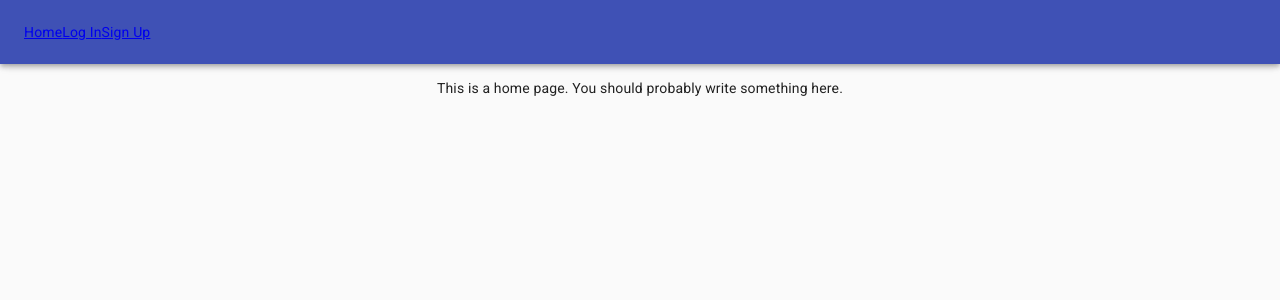
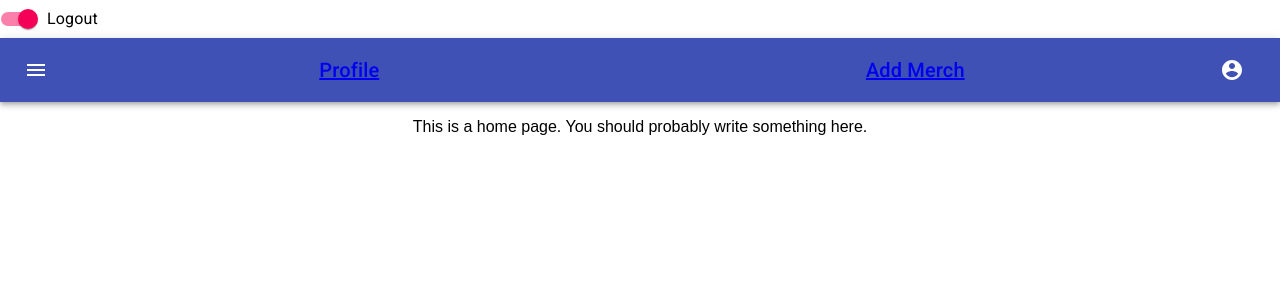
Before and after one commit to mayhemphone/sodsc-client, a React (Create React App) app: page / in a window 1280 px wide. Shown: the top 300 px of the page. Built offline with nearby package versions, Linux system fonts and the light colour scheme.

Commit message:
exploring second nav level component

```diff
--- a/src/App.js
+++ b/src/App.js
@@ -22,6 +22,7 @@ class App extends Component {
 
   componentDidMount = () => {
 	// GET USER INFO
+	this.getUser()
   }
 
   resetUser = () =>{
--- a/src/layout/Nav.js
+++ b/src/layout/Nav.js
@@ -1,10 +1,10 @@
 import React, { Component } from 'react';
 import { Link } from 'react-router-dom';
-import logo from '../logo.svg';
 import { AppBar, Toolbar, CssBaseline, useScrollTrigger, Slide, Typography, IconButton, MenuIcon, Menu, MenuItem } from '@material-ui/core/';
 import {AccountCircle} from '@material-ui/icons/';
 import PropTypes from 'prop-types';
 import { makeStyles } from '@material-ui/core/styles';
+import NavContent from './NavContent'
 
 const useStyles = makeStyles(theme => ({
   root: {
@@ -50,41 +50,51 @@ class Nav extends Component {
     this.props.resetUser()
   }
 
-  render() {
-    let links = '';
-    if(this.props.user){
-      links = (
-          <span>
-            <a onClick={this.handleLogout}>Logout</a>
-            <Link to="/profile">Profile</Link>
-            <Link to="/add-merch">Add Merch</Link>
-          </span>
-        );
-    }
-    else {
-      links = (
-          <span>
-            <Link to="/login">Log In</Link>
-            <Link to="/signup">Sign Up</Link>
-          </span>
-        );
-    }
-    return(
-        <React.Fragment>
-          <CssBaseline />
-		      <HideOnScroll {...this.props}>
-		        <AppBar>
-		          <Toolbar>
-		            <Link to="/">Home</Link>
-		            {links}
-		          </Toolbar>
-		        </AppBar>
-		      </HideOnScroll>
-		      <Toolbar />
+//   render() {
+//     let links = '';
+//     if(this.props.user){
+//       links = (
+//           <span>
+//             <a onClick={this.handleLogout}>Logout</a>
+//             <Link to="/profile">Profile</Link>
+//             <Link to="/add-merch">Add Merch</Link>
+//           </span>
+//         );
+//     }
+//     else {
+//       links = (
+//           <span>
+//             <Typography variant="h6" >
+//             	<Link to="/login">Log In</Link>
+//           	</Typography>
+//           	<Typography variant="h6" >
+//             	<Link to="/signup">Sign Up</Link>
+//            	</Typography>
+//           </span>
+//         );
+//     }
+//     return(
+//         <React.Fragment>
+//           <CssBaseline />
+// 		      <HideOnScroll {...this.props}>
+// 		        <AppBar>
+// 		          <Toolbar>
+// 		            <Link to="/">Home</Link>
+// 		            {links}
+// 		          </Toolbar>
+// 		        </AppBar>
+// 		      </HideOnScroll>
+// 		      <Toolbar />
 
-        </React.Fragment>
-      );
-  }
+//         </React.Fragment>
+//       );
+//   }
+// }
+
+	render() {
+		return(
+		<NavContent />
+		)
+	}
 }
-
 export default Nav;
--- /dev/null
+++ b/src/layout/NavContent.js
@@ -0,0 +1,101 @@
+import React from 'react';
+import { makeStyles } from '@material-ui/core/styles';
+import AppBar from '@material-ui/core/AppBar';
+import Toolbar from '@material-ui/core/Toolbar';
+import Typography from '@material-ui/core/Typography';
+import IconButton from '@material-ui/core/IconButton';
+import MenuIcon from '@material-ui/icons/Menu';
+import AccountCircle from '@material-ui/icons/AccountCircle';
+import Switch from '@material-ui/core/Switch';
+import FormControlLabel from '@material-ui/core/FormControlLabel';
+import FormGroup from '@material-ui/core/FormGroup';
+import MenuItem from '@material-ui/core/MenuItem';
+import Menu from '@material-ui/core/Menu';
+import { Link } from 'react-router-dom';
+
+const useStyles = makeStyles(theme => ({
+  root: {
+    flexGrow: 1,
+  },
+  menuButton: {
+    marginRight: theme.spacing(2),
+  },
+  title: {
+    flexGrow: 1,
+  },
+}));
+
+export default function NavContent() {
+  const classes = useStyles();
+  const [auth, setAuth] = React.useState(true);
+  const [anchorEl, setAnchorEl] = React.useState(null);
+  const open = Boolean(anchorEl);
+
+  function handleChange(event) {
+    setAuth(event.target.checked);
+  }
+
+  function handleMenu(event) {
+    setAnchorEl(event.currentTarget);
+  }
+
+  function handleClose() {
+    setAnchorEl(null);
+  }
+
+  return (
+    <div className={classes.root}>
+      <FormGroup>
+        <FormControlLabel
+          control={<Switch checked={auth} onChange={handleChange} aria-label="LoginSwitch" />}
+          label={auth ? 'Logout' : 'Login'}
+        />
+      </FormGroup>
+      <AppBar position="static">
+        <Toolbar>
+          <IconButton edge="start" className={classes.menuButton} color="inherit" aria-label="Menu">
+            <MenuIcon />
+          </IconButton>
+          <Typography variant="h6" className={classes.title}>
+            <Link to="/profile">Profile</Link>
+          </Typography>
+          <Typography variant="h6" className={classes.title}>
+            <Link to="/add-merch">Add Merch</Link>
+          </Typography>
+          {auth && (
+            <div>
+              <IconButton
+                aria-label="Account of current user"
+                aria-controls="menu-appbar"
+                aria-haspopup="true"
+                onClick={handleMenu}
+                color="inherit"
+              >
+                <AccountCircle />
+              </IconButton>
+              <Menu
+                id="menu-appbar"
+                anchorEl={anchorEl}
+                anchorOrigin={{
+                  vertical: 'top',
+                  horizontal: 'right',
+                }}
+                keepMounted
+                transformOrigin={{
+                  vertical: 'top',
+                  horizontal: 'right',
+                }}
+                open={open}
+                onClose={handleClose}
+              >
+                <MenuItem onClick={handleClose}>Profile</MenuItem>
+                <MenuItem onClick={handleClose}>My account</MenuItem>
+                <Link to="/profile">Profile</Link>
+              </Menu>
+            </div>
+          )}
+        </Toolbar>
+      </AppBar>
+    </div>
+  );
+}
```
